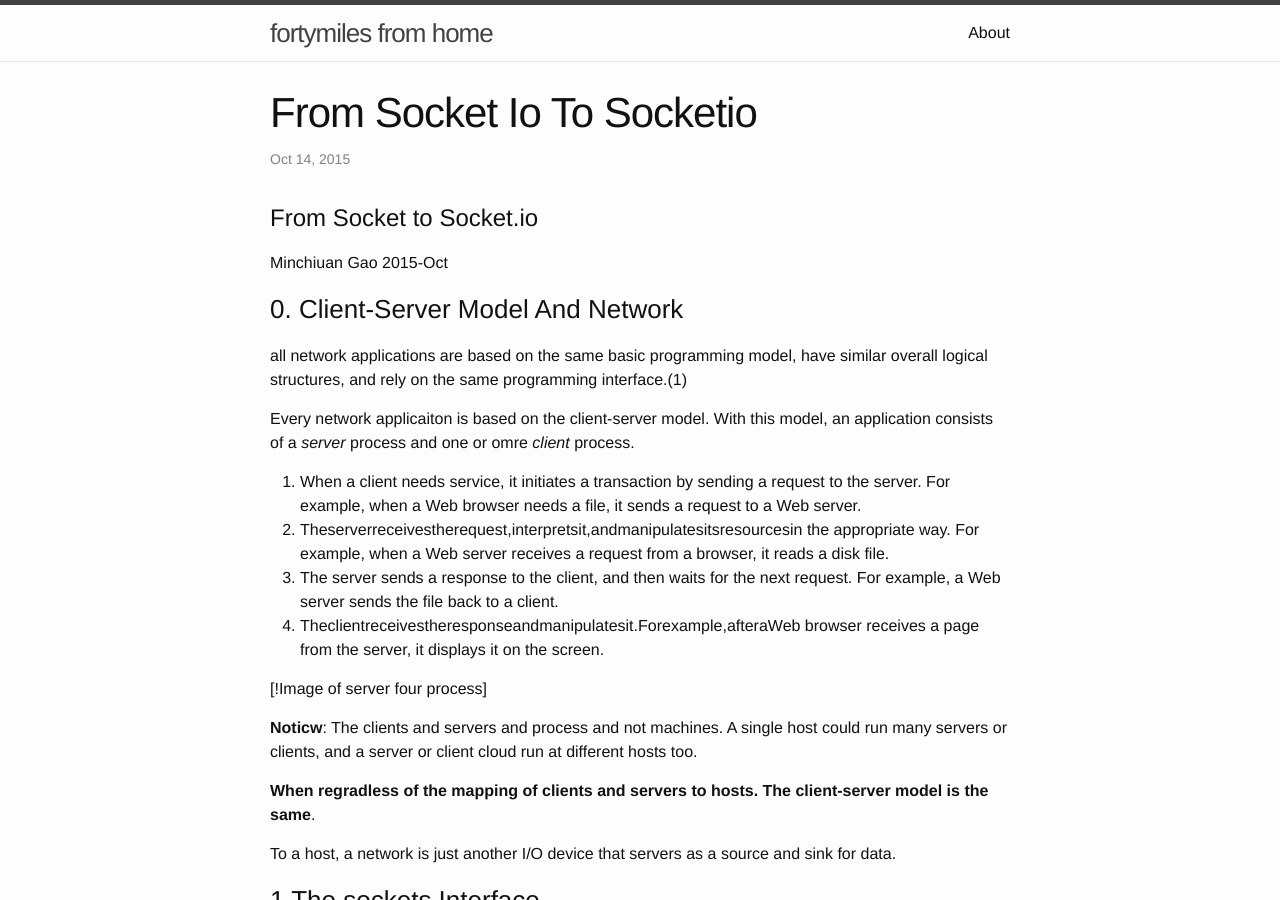
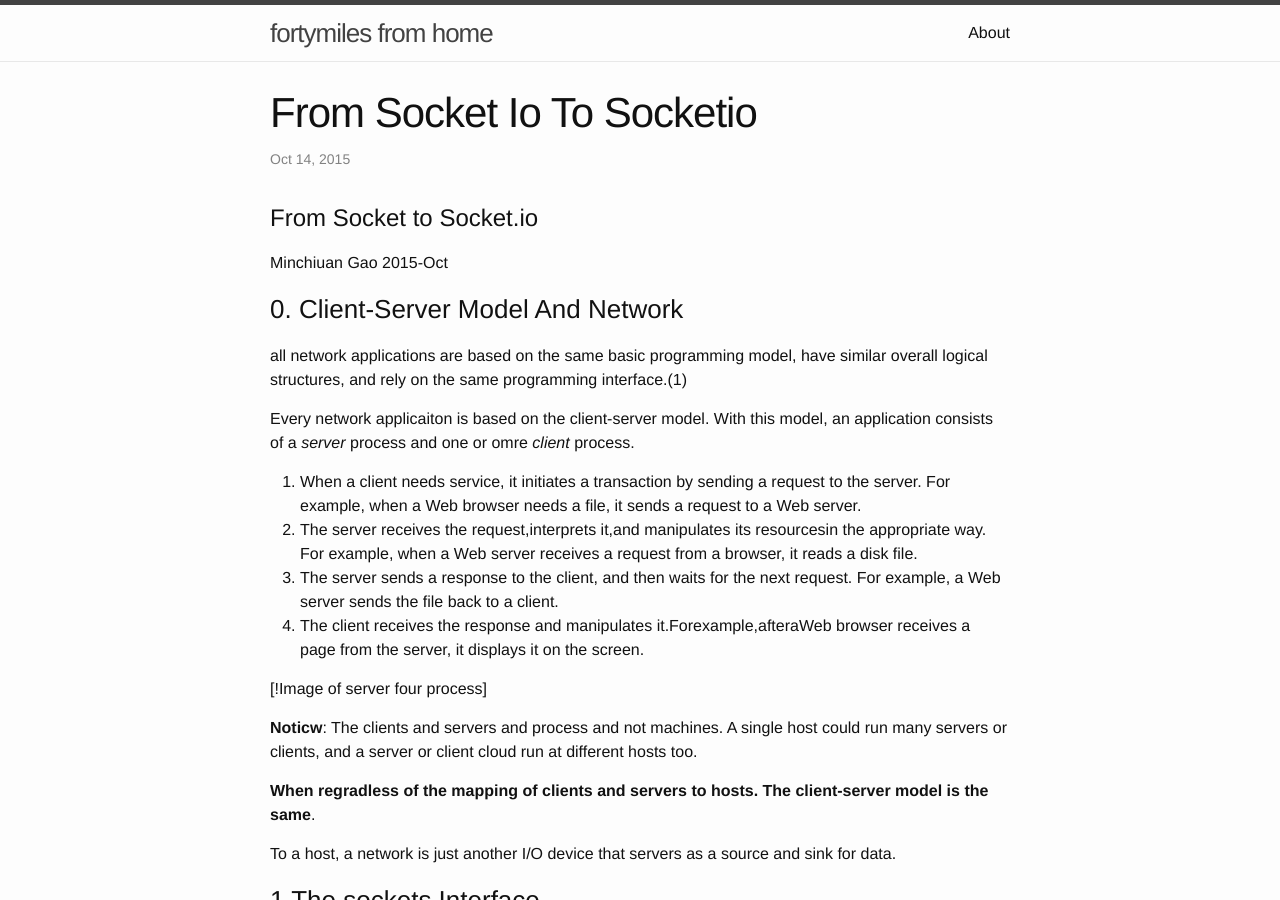
Before and after one commit to mrvgao/fortymiles.github.io, a Jekyll site: the page built from _posts/2015-10-14-from-socket-io-to-socketio.markdown, in a window 1280 px wide and 900 px high. Built offline with Jekyll 4.4.1, drawn with Linux system fonts in a browser that asks for light colours.

Commit message:
modify some error

```diff
--- a/_posts/2015-10-14-from-socket-io-to-socketio.markdown
+++ b/_posts/2015-10-14-from-socket-io-to-socketio.markdown
@@ -15,9 +15,9 @@ Every network applicaiton is based on the client-server model.
 With this model, an application consists of a *server* process and one or omre *client* process.
 
 1. When a client needs service, it initiates a transaction by sending a request to the server. For example, when a Web browser needs a file, it sends a request to a Web server.
-2. Theserverreceivestherequest,interpretsit,andmanipulatesitsresourcesin the appropriate way. For example, when a Web server receives a request from a browser, it reads a disk file.
+2. The server receives the request,interprets it,and manipulates its resourcesin the appropriate way. For example, when a Web server receives a request from a browser, it reads a disk file.
 3. The server sends a response to the client, and then waits for the next request. For example, a Web server sends the file back to a client.
-4. Theclientreceivestheresponseandmanipulatesit.Forexample,afteraWeb browser receives a page from the server, it displays it on the screen.
+4. The client receives the response and manipulates it.Forexample,afteraWeb browser receives a page from the server, it displays it on the screen.
 
 [!Image of server four process]
 
@@ -133,14 +133,16 @@ Web Sockets remove the overhead and dramatically reduce complexity.
 
 To establish a WebSocket connection, the client and server upgrade from the HTTP protocol to the WebSocket protocol during their initial handshake, as shown in the following example:
 
-	GET /text HTTP/1.1
-	Upgrade: WebSocket
-	Connection: Upgrade
-	Host: www.websocket.org
-	…\r\n
-	HTTP/1.1 101 WebSocket Protocol Handshake
-	Upgrade: WebSocket
-	Connection: Upgrade
+{% highlight html %}
+GET /text HTTP/1.1
+Upgrade: WebSocket
+Connection: Upgrade
+Host: www.websocket.org
+…\r\n
+HTTP/1.1 101 WebSocket Protocol Handshake
+Upgrade: WebSocket
+Connection: Upgrade
+{% endhighlight %}
 
 Once established, WebSocket data frames can be sent back and forth between the client and the server in full-duplex mode. Both text and binary frames can be sent full-duplex, in either direction at the same time.
 
```
Also changed, not shown: 1 other file.
